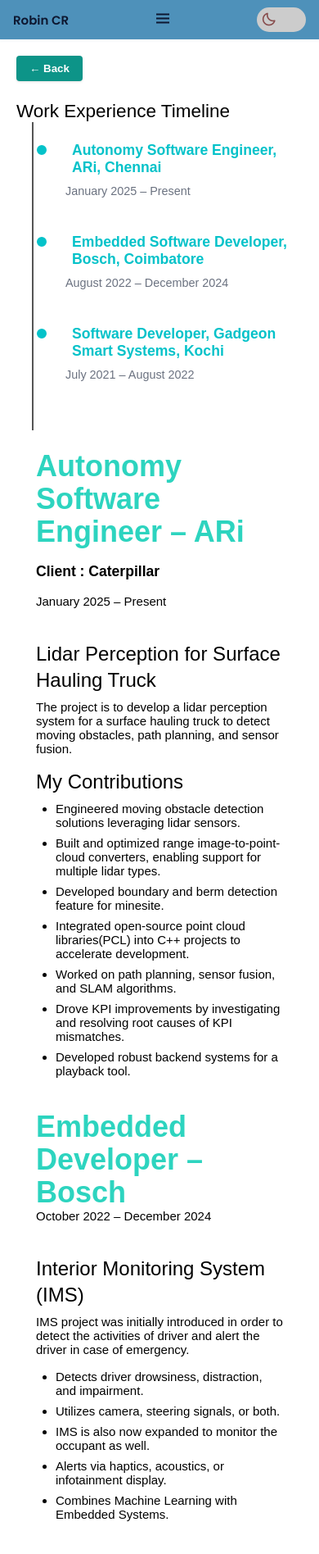
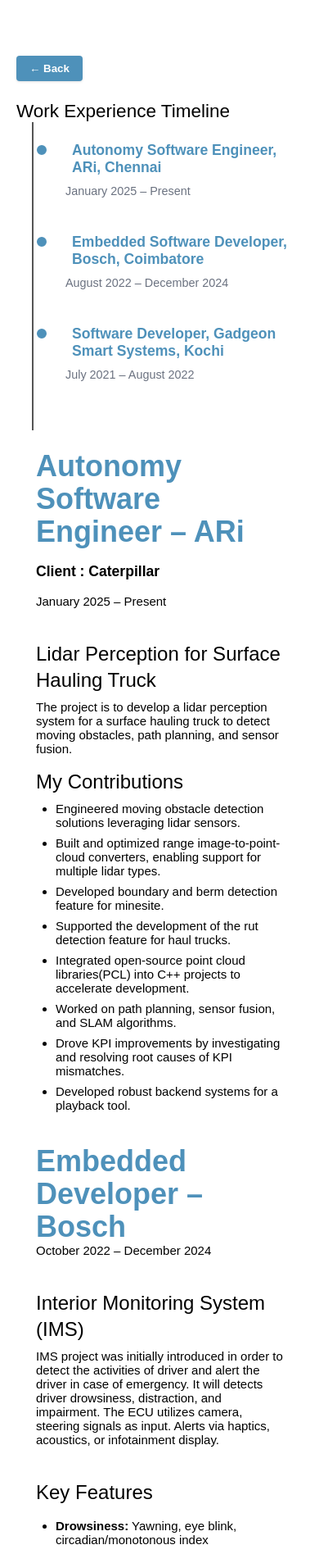
Before and after one commit to Robin005cr/Robin005cr.github.io, a React (Create React App) app: page /#/prof_exp in a window 390 px wide. Shown: the top 1896 px of the page at 82% size. Built offline with nearby package versions, Linux system fonts and the light colour scheme.

Commit message:
Updated the my contributions in professional experience, Fixed the alignment for profile pic in mobile view

```diff
--- a/src/assets/css/styles.css
+++ b/src/assets/css/styles.css
@@ -242,6 +242,9 @@
   right: 0;
   bottom: 0;
   width: 260px;
+  display: flex;
+  justify-content: flex-end;
+  align-items: center;
 }
 
 .home__blob {
@@ -594,13 +597,15 @@
     justify-content: center;
   }
   .home__img {
-    width: 180px !important;
+    width: 100% !important;
     min-width: 0;
     margin: 2rem 0 0 0;
     justify-content: center !important;
     align-items: center !important;
     position: static !important;
     display: flex !important;
+    right: auto !important;
+    bottom: auto !important;
   }
   .profile-animated-border {
     width: 150px;
--- a/src/components/Header.js
+++ b/src/components/Header.js
@@ -15,6 +15,9 @@
     { path: '/', label: 'Projects', hash: '#project' },
     { path: '/', label: 'Contact', hash: '#contact' },
   ];
+
+  // Only show header on home page
+  const isHomePage = location.pathname === '/';
 
   const handleNavClick = (e, hash) => {
     if (location.pathname !== '/') {
@@ -63,6 +66,11 @@
     return () => window.removeEventListener('scroll', handleScroll);
   }, []);
 
+  // Hide entire header on sub-pages (after all hooks are called)
+  if (!isHomePage) {
+    return null;
+  }
+
   return (
     <header className="l-header">
       <nav className="nav bd-grid">
--- a/src/pages/Home.js
+++ b/src/pages/Home.js
@@ -163,7 +163,7 @@
           </div>
         </div>
 
-        <div className="home__img" style={{ justifyContent: 'flex-end', display: 'flex', width: '100%' }}>
+        <div className="home__img">
           <div className="profile-animated-border">
             <img src="/assets/img/robin.png" alt="Robin CR" className="profile-img" />
           </div>
--- a/src/pages/ProfessionalExperience.css
+++ b/src/pages/ProfessionalExperience.css
@@ -17,7 +17,7 @@
 }
 
 .back-button {
-  background-color: #0d9488;
+  background-color: #4e91ba;
   color: white;
   font-weight: 600;
   padding: 0.5rem 1rem;
@@ -30,7 +30,7 @@
 }
 
 .back-button:hover {
-  background-color: #0f766e;
+  background-color: #3d7a9e;
 }
 
 .timeline {
@@ -70,8 +70,8 @@
 
 .timeline-link:hover,
 .timeline-link:focus {
-  background: rgba(4, 194, 201, 0.08);
-  color: #04c2c9;
+  background: rgba(78, 145, 186, 0.08);
+  color: #4e91ba;
   transform: translateY(-2px);
 }
 
@@ -88,16 +88,20 @@
   top: 5px;
   width: 18px;
   height: 18px;
-  background-color: #04c2c9;
+  background-color: #4e91ba;
   border: 3px solid #fff;
   border-radius: 50%;
   z-index: 1;
 }
 
+body.dark-theme .timeline-item::before {
+  border-color: #121212;
+}
+
 .timeline-item h3 {
   margin: 0 0 5px;
   font-size: 1.1rem;
-  color: #04c2c9;
+  color: #4e91ba;
 }
 
 .timeline-item span {
@@ -144,7 +148,7 @@
 }
 
 .text-teal-400 {
-  color: #2dd4bf;
+  color: #4e91ba;
 }
 
 .text-gray-400 {
@@ -204,7 +208,7 @@
 }
 
 .text-teal-300 {
-  color: #5eead4;
+  color: #4e91ba;
 }
 
 @media (max-width: 600px) {
--- a/src/pages/ProfessionalExperience.js
+++ b/src/pages/ProfessionalExperience.js
@@ -73,6 +73,7 @@
             <li>Engineered moving obstacle detection solutions leveraging lidar sensors.</li>
             <li>Built and optimized range image-to-point-cloud converters, enabling support for multiple lidar types.</li>
             <li>Developed boundary and berm detection feature for minesite.</li>
+            <li>Supported the development of the rut detection feature for haul trucks.</li>
             <li>Integrated open-source point cloud libraries(PCL) into C++ projects to accelerate development.</li>
             <li>Worked on path planning, sensor fusion, and SLAM algorithms.</li>
             <li>Drove KPI improvements by investigating and resolving root causes of KPI mismatches.</li>
@@ -88,14 +89,11 @@
 
         <section className="mb-10">
           <h2 className="text-2xl font-semibold text-black mb-2">Interior Monitoring System (IMS)</h2>
-          <p className="mb-4">IMS project was initially introduced in order to detect the activities of driver and alert the driver in case of emergency.</p>
-          <ul className="list-disc ml-6 space-y-2 text-black">
-            <li>Detects driver drowsiness, distraction, and impairment.</li>
-            <li>Utilizes camera, steering signals, or both.</li>
-            <li>IMS is also now expanded to monitor the occupant as well.</li>
-            <li>Alerts via haptics, acoustics, or infotainment display.</li>
-            <li>Combines Machine Learning with Embedded Systems.</li>
-          </ul>
+          <p className="mb-4">IMS project was initially introduced in order to detect the activities of driver
+            and alert the driver in case of emergency.
+            It will detects driver drowsiness, distraction, and impairment.
+            The ECU utilizes camera, steering signals as input.
+            Alerts via haptics, acoustics, or infotainment display.</p>
         </section>
 
         <section className="mb-10">
@@ -106,8 +104,6 @@
               <li><strong>Microsleep:</strong> Blink-based short lapses</li>
               <li><strong>Impairment:</strong> Unfitness due to health, alcohol, or lack of response</li>
               <li><strong>Distraction:</strong> Phone usage, abnormal gaze</li>
-            </ul>
-            <ul className="list-disc ml-6 space-y-2 text-black">
               <li><strong>Child & Animal Presence Detection</strong></li>
               <li><strong>Seatbelt Detection</strong></li>
               <li><strong>Theft Detection</strong></li>
@@ -117,37 +113,18 @@
         </section>
 
         <section className="mb-10">
-          <h2 className="text-2xl font-semibold text-black mb-4">Roles & Responsibilities</h2>
+          <h2 className="text-2xl font-semibold text-black mb-4">My Contributions</h2>
           <ul className="list-disc ml-6 space-y-2 text-black">
             <li>Precondition & Error Handler</li>
             <li>Interface handling(Inputs,Outputs,Parameters)</li>
             <li>Mathematical Computations (Head/Eye movements)</li>
             <li>Algorithm Development (Circadian rhythm)</li>
+            <li>Timers, CAN Signal Handling</li>
+            <li>Power & Sleep Cycle</li>
+            <li>QAC Warning Fixes</li>
+            <li>CMake integration</li>
+            <li>Unit Testing (Google Test)</li>
           </ul>
-        </section>
-
-        <section className="mb-10">
-          <h2 className="text-2xl font-semibold text-black mb-4">Technical Contributions</h2>
-          <div className="grid grid-cols-1 md-grid-cols-2 gap-4">
-            <div>
-              <h3 className="text-xl text-teal-300 mb-2">Embedded Tasks</h3>
-              <ul className="list-disc ml-6 space-y-2 text-black">
-                <li>Timers, CAN Signal Handling</li>
-                <li>Power & Sleep Cycle</li>
-                <li>Camera Parameter Management</li>
-                <li>Driver Authentication & Modes</li>
-                <li>Warning Handlers (Haptics, Acoustics)</li>
-              </ul>
-            </div>
-            <div>
-              <h3 className="text-xl text-teal-300 mb-2">Application Layer</h3>
-              <ul className="list-disc ml-6 space-y-2 text-black">
-                <li>QAC Warning Fixes</li>
-                <li>CMake integration</li>
-                <li>Unit Testing (Google Test)</li>
-              </ul>
-            </div>
-          </div>
         </section>
 
         {/* Gadgeon Job */}
@@ -170,7 +147,7 @@
           </ul>
         </section>
       </div>
-    </div>
+    </div >
   );
 };
 
```
Also changed, not shown: assets/css/styles.css (+6 -1 lines), public/assets/css/styles.css (+6 -1 lines).
